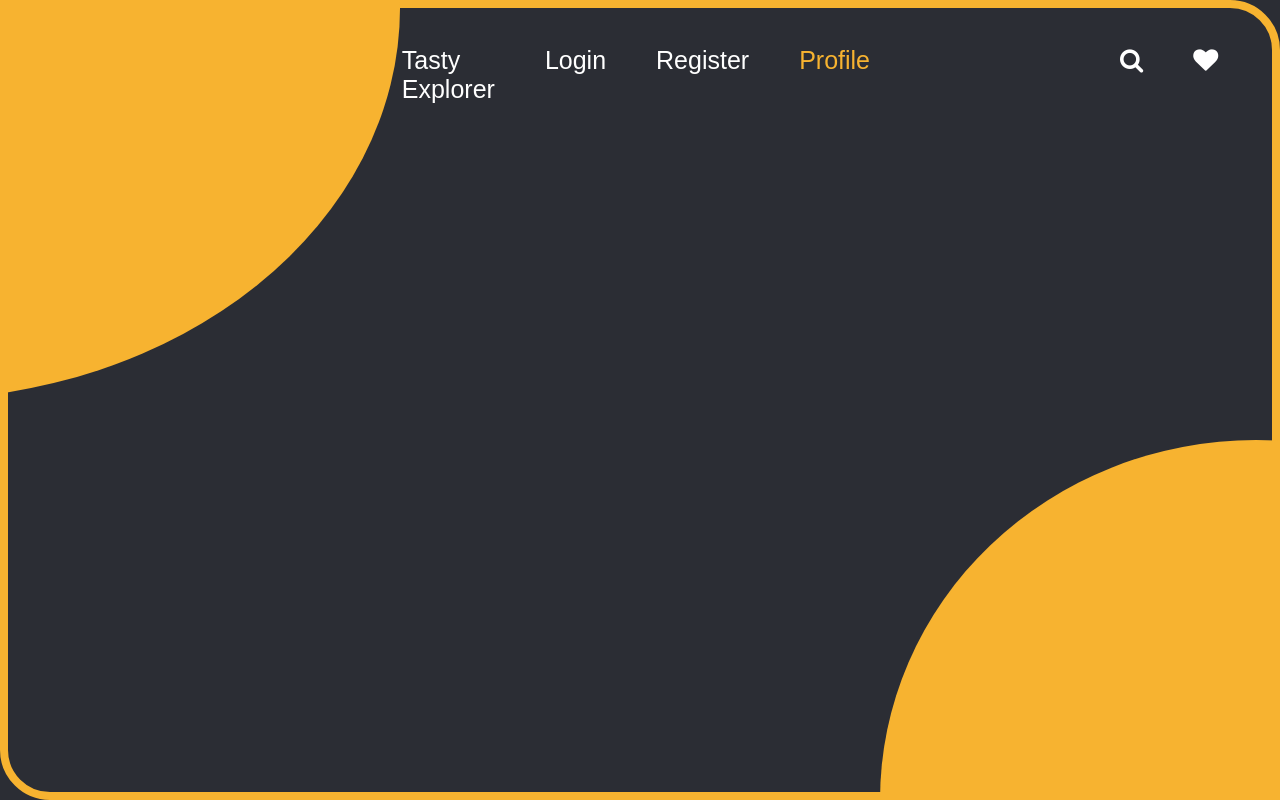
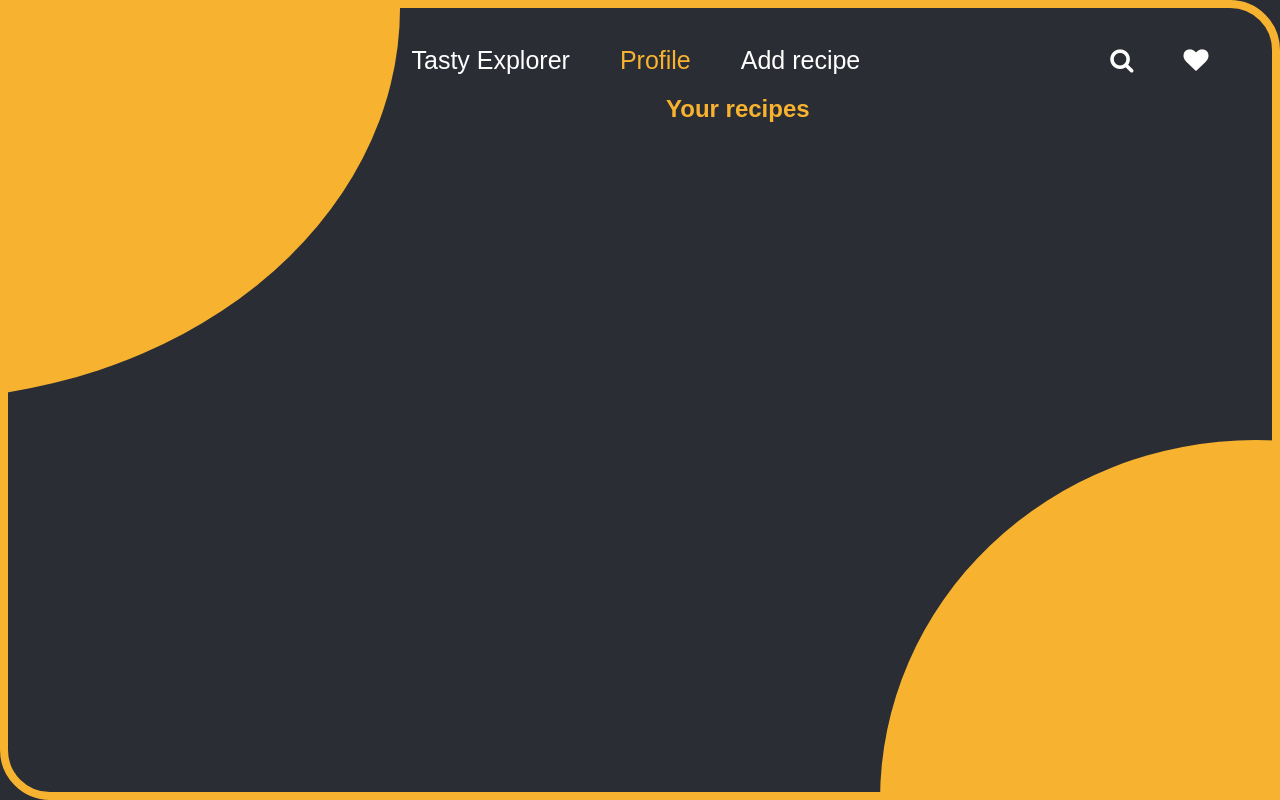
Before and after one commit to EmilianaAP/recipes-blog, a website: page profile-page.html in a window 1280 px wide. Drawn offline with Linux system fonts and the light colour scheme; no server answers.

Commit message:
adding small changes to the design

```diff
--- a/profile-page.html
+++ b/profile-page.html
@@ -9,13 +9,13 @@
     <body>
         <div class="nav-container">
             <a href="main-page.html" style="padding-left: 390px;">Tasty Explorer</a>
-            <a href="login-page.html">Login</a>
-            <a href="register-page.html">Register</a>
             <a class="current-link" href="#">Profile</a>
+            <a href="add-recipe-page.html" style="text-align: center;">Add recipe</a>
             <a href="#" style="padding-left: 200px;"><i class="fa fa-search"></i></a>
             <a href="#"><i class="fa fa-heart"></i></a>
             <div class="background"></div>
         </div>
+        <h2 style="margin-left: 650px; color: #F7B330;">Your recipes</h1>
         <div id="posts-container"></div>
 
     <script>
```
Also changed, not shown: main-page.html (+1 -1 lines).
